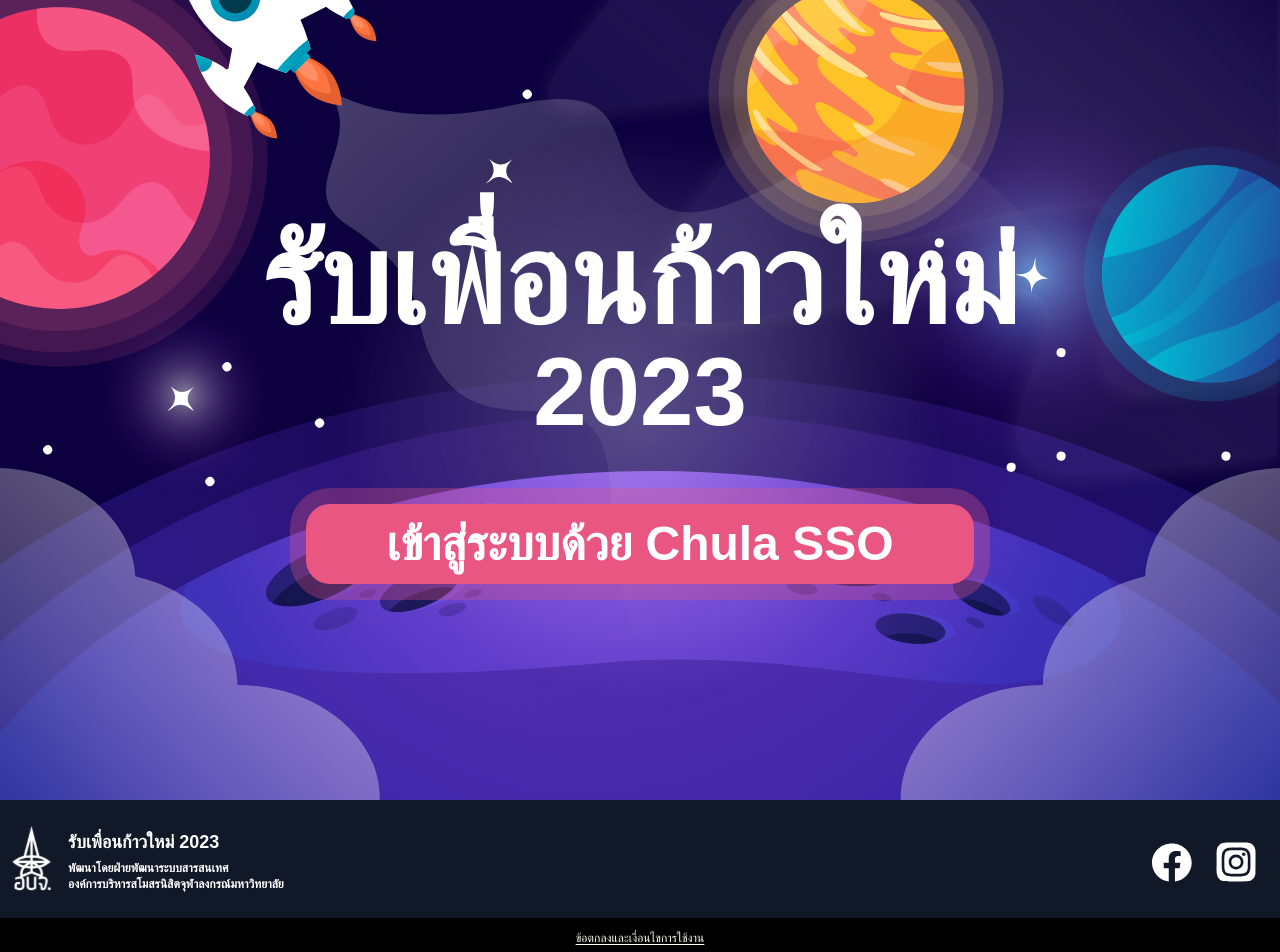
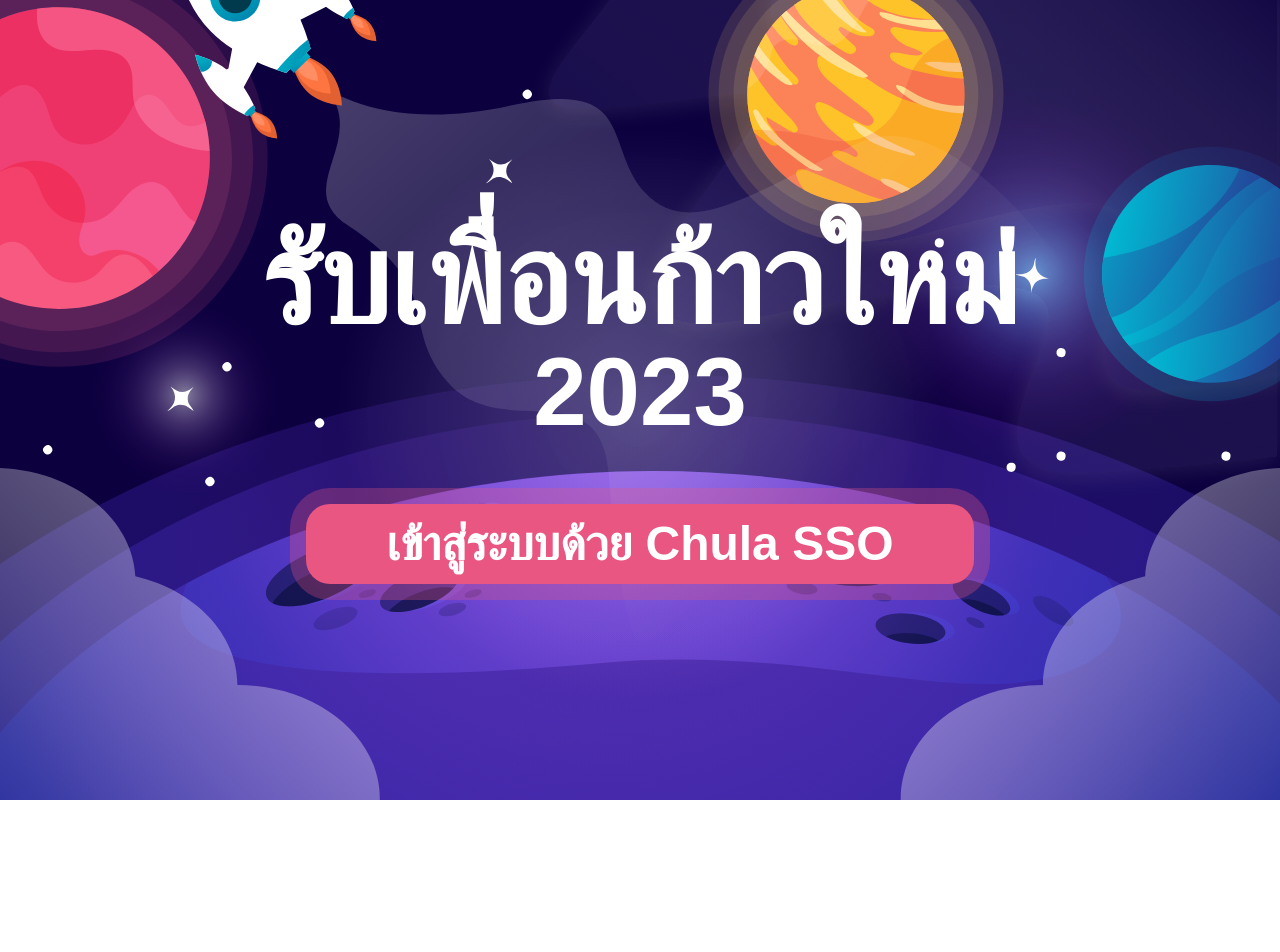
Before and after one commit to isd-sgcu/rpkm66-frontend, a Next.js app: page / in a window 1280 px wide. Shown: the top 952 px of the page. After the commit the page ends 800 px from the top, so only its background shows below. Built offline with nearby package versions, Linux system fonts and the light colour scheme; no server answers; a web font is replaced by a local one.

Commit message:
style: spacing color and font-size

```diff
--- a/src/components/Footer.tsx
+++ b/src/components/Footer.tsx
@@ -6,43 +6,43 @@ import Instagram from '@/public/images/instagram.svg';
 
 const Footer = () => {
     return (
-        <footer>
-            <div className="w-full bg-gray-900 relative m-0 p-3 ">
-                <div className="flex flex-col lg:flex-row justify-center items-center lg:justify-between relative">
-                    <div className="flex flex-col lg:flex-row">
-                        <div className=" mt-3 mr-4 lg:pb-3 flex justify-center">
+        <footer className="w-full relative lg:fixed bottom-0 left-0">
+            <div className="w-full bg-[#101223] relative m-0 lg:p-4 pt-3 ">
+                <div className="flex flex-col lg:flex-row lg:ml-3 justify-center items-center lg:justify-between relative">
+                    <div className="flex flex-col lg:flex-row ">
+                        <div className=" mt-3 lg:mr-4 lg:px-3 flex justify-center shrink-0">
                             <Image
                                 src={SGCU}
                                 alt="SGCU"
-                                width={40}
-                                height={40}
+                                width={47}
+                                height={79}
                             />
                         </div>
-                        <div className="text-white font-semibold font-ibm flex-row text-xs mt-3 items-end">
-                            <p className="flex justify-center lg:justify-start text-lg font-semibold my-1 items-center">
+                        <div className="text-white font-semibold font-ibm  text-xs items-end lg:mt-5">
+                            <h6 className="flex justify-center leading-snug lg:justify-start text-xl font-normal my-1 items-center">
                                 รับเพื่อนก้าวใหม่ 2023
-                            </p>
-                            <p className="flex justify-center lg:justify-start">
+                            </h6>
+                            <p className="flex justify-center font-normal leading-snug lg:justify-start">
                                 พัฒนาโดยฝ่ายพัฒนาระบบสารสนเทศ
                             </p>
-                            <p className="flex justify-center lg:justify-start">
+                            <p className="flex justify-center font-normal leading-snug lg:justify-start">
                                 องค์การบริหารสโมสรนิสิตจุฬาลงกรณ์มหาวิทยาลัย
                             </p>
                         </div>
                     </div>
-                    <div className="flex items-center mt-3">
+                    <div className="flex items-center mb-2 lg:mt-5 p-4 lg:p-3 justify-center ">
                         <div>
                             <Link
                                 href="https://www.facebook.com/chulafreshmen"
                                 target="_blank"
                                 rel="noopener noreferrer"
                             >
-                                <button className="px-3">
+                                <button className="px-3 shrink-0">
                                     <Image
                                         src={Facebook}
                                         alt="Facebook"
-                                        width={40}
-                                        height={40}
+                                        width={50}
+                                        height={50}
                                     />
                                 </button>
                             </Link>
@@ -52,12 +52,12 @@ const Footer = () => {
                                 target="_blank"
                                 rel="noopener noreferrer"
                             >
-                                <button className="px-3">
+                                <button className="px-3 shrink-0">
                                     <Image
                                         src={Instagram}
                                         alt="Instagram"
-                                        width={40}
-                                        height={40}
+                                        width={50}
+                                        height={50}
                                     />
                                 </button>
                             </Link>
@@ -67,7 +67,7 @@ const Footer = () => {
             </div>
             <div className="bg-black w-full p-3 flex justify-center items-center">
                 <a
-                    className="text-amber-50 text-xs underline underline-offset-2 font-ibm"
+                    className="text-gray-200 font-light text-xs underline underline-offset-2 font-ibm"
                     href="https://gmail.com"
                 >
                     ข้อตกลงและเงื่อนไขการใช้งาน
--- a/src/pages/index.tsx
+++ b/src/pages/index.tsx
@@ -4,7 +4,6 @@ import Rocket from '@/public/images/rocket.svg';
 import RocketSmoke from '@/public/images/rocket-smoke.svg';
 import { useAuth } from '@/context/AuthContext';
 import { shimmer, toBase64 } from '@/utils/shimmer';
-import Footer from '@/components/Footer';
 
 const Home = () => {
     const { login } = useAuth();
@@ -44,8 +43,6 @@ const Home = () => {
                     เข้าสู่ระบบด้วย Chula SSO
                 </button>
             </div>
-
-            <Footer />
         </>
     );
 };
```
